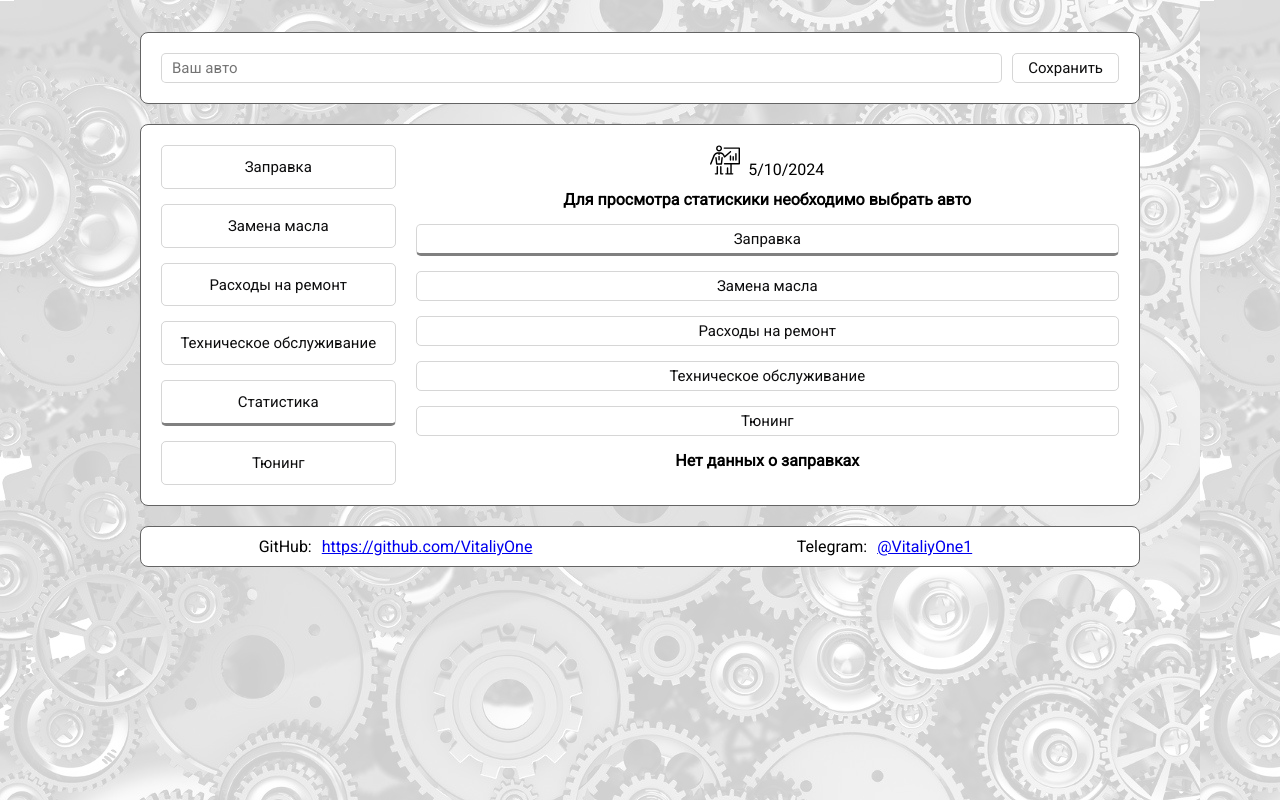
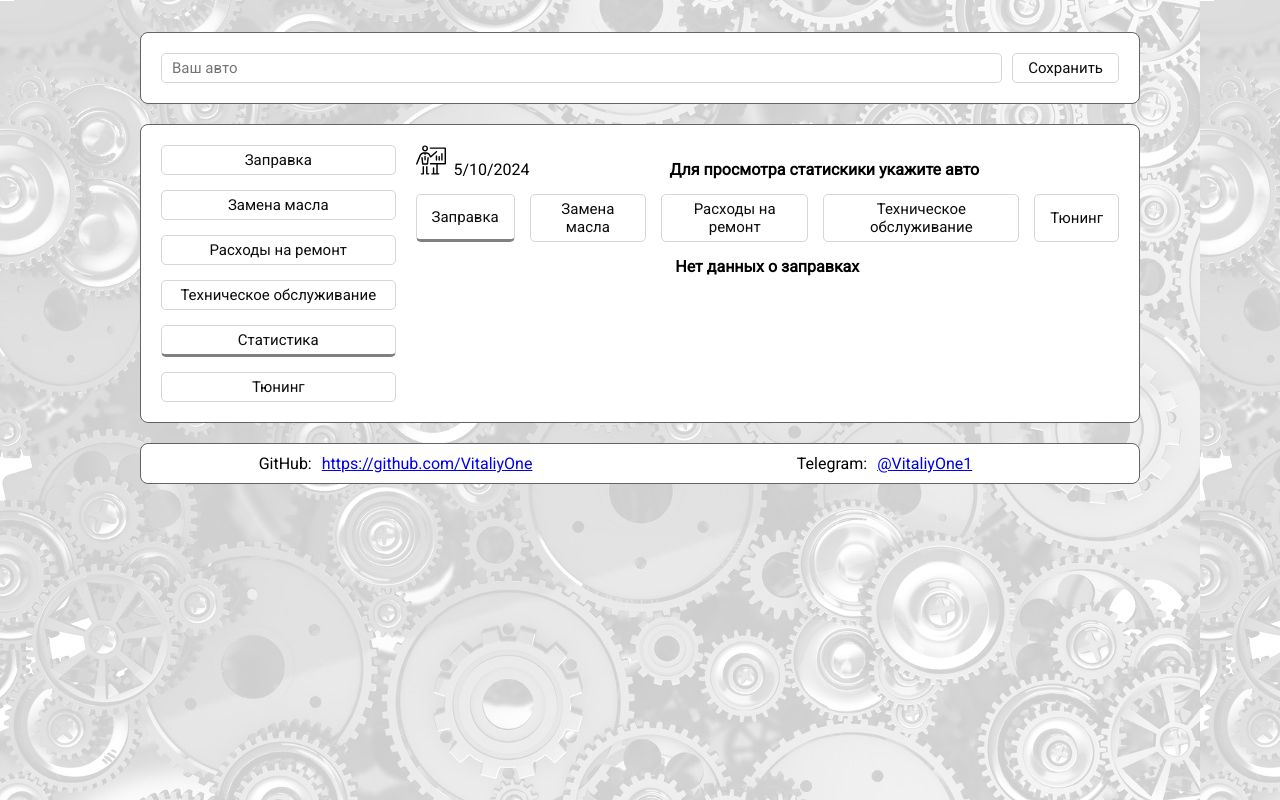
Before and after one commit to VitaliyOne/car-maintenance, a React (Vite) app: page / in a window 1280 px wide. Both pictures are taken after a click on the button "Статистика". Built offline with nearby package versions, Linux system fonts and the light colour scheme.

Commit message:
Edit statistics navigation tabs styles

```diff
--- a/src/App.css
+++ b/src/App.css
@@ -75,6 +75,11 @@
     gap: 15px;
 }
 
+.navMenuStatistics{
+    display: flex;
+    gap: 15px;
+}
+
 .time{
     display: inline-block;
     vertical-align: top;
--- a/src/components/statistics/Statistics.tsx
+++ b/src/components/statistics/Statistics.tsx
@@ -3,12 +3,12 @@ import useAppSelector from "../../hooks/useAppSelector";
 import NavStatistics from './tabsStatistics/NavStatistics';
 
 const Statistics = () => {
-  const dateTime = useAppSelector((state) => state.localTime.time);
+  const dateTime = useAppSelector((state) => state.localTime.time || '');
   const cars = useAppSelector((state) => state.cars.cars || []);
   return (
     <section>
-      <time className="time"><img src={Stats} alt="IconRepairCosts" style={{ height: "30px" }} /> &nbsp;{dateTime}</time>
-      {cars && cars.length > 0 ? <h1 style={{ margin: '15px 0' }}>Выбран авто: {cars[0].name}</h1> : <h1 style={{ margin: '15px 0' }}>Для просмотра статискики необходимо выбрать авто</h1>}
+      <time className="time" style={{float: 'left'}}><img src={Stats} alt="IconRepairCosts" style={{ height: "30px" }} /> &nbsp;{dateTime}</time>
+      {cars && cars.length > 0 ? <h1 style={{ margin: '15px 0' }}>Выбран авто: {cars[0].name}</h1> : <h1 style={{ margin: '15px 0' }}>Для просмотра статискики укажите авто</h1>}
       <NavStatistics/>
     </section>
   )
--- a/src/components/statistics/tabsStatistics/NavStatistics.tsx
+++ b/src/components/statistics/tabsStatistics/NavStatistics.tsx
@@ -38,7 +38,7 @@ import TuningTable from "./TuningTable";
     };
     return (
       <div>
-        <nav className="navMenu">
+        <nav className="navMenuStatistics">
           <MyButton
             children="Заправка"
             onClick={() => setSelectedItem(Tab.FUEL_CONSUMPTION)}
```
